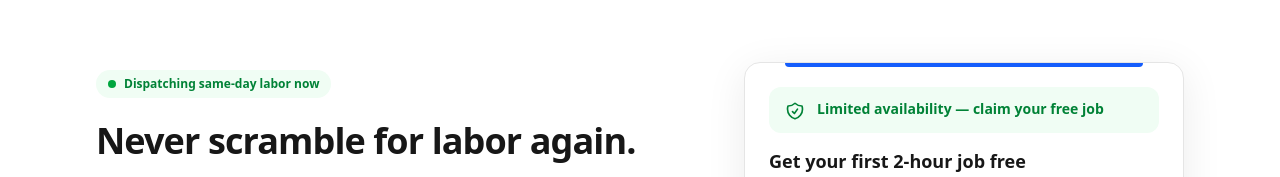
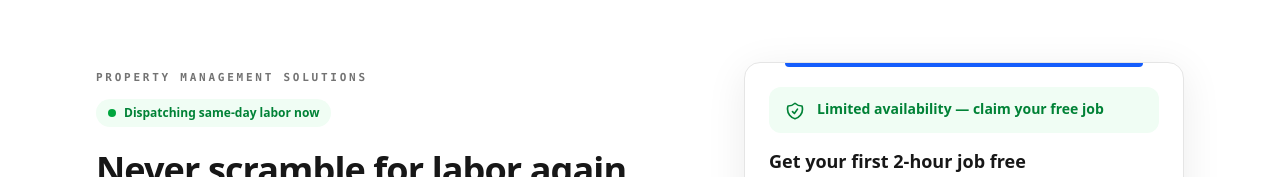
Before and after one commit to Jestan2/galc2-next, a Next.js app: page /property-managers in a window 1280 px wide. Shown: the part 154-331 px from the top of the page. Built offline with nearby package versions, Linux system fonts and the light colour scheme; no server answers.

Commit message:
property line

```diff
--- a/src/app/property-managers/PropertyManagersClient.jsx
+++ b/src/app/property-managers/PropertyManagersClient.jsx
@@ -261,7 +261,11 @@ export default function PropertyManagersClient() {
         <div className="grid gap-10 lg:grid-cols-[1fr_440px] lg:items-start">
           {/* LEFT */}
           <div className="pt-2">
-            <div className="inline-flex items-center gap-2 rounded-full bg-green-50 px-3 py-1.5 text-xs font-bold text-green-700">
+            <div className="font-mono text-[11px] font-semibold uppercase tracking-[0.25em] text-neutral-500">
+              Property Management Solutions
+            </div>
+
+            <div className="mt-3 inline-flex items-center gap-2 rounded-full bg-green-50 px-3 py-1.5 text-xs font-bold text-green-700">
               <span className="h-2 w-2 animate-pulse rounded-full bg-green-600" />
               Dispatching same-day labor now
             </div>
```
